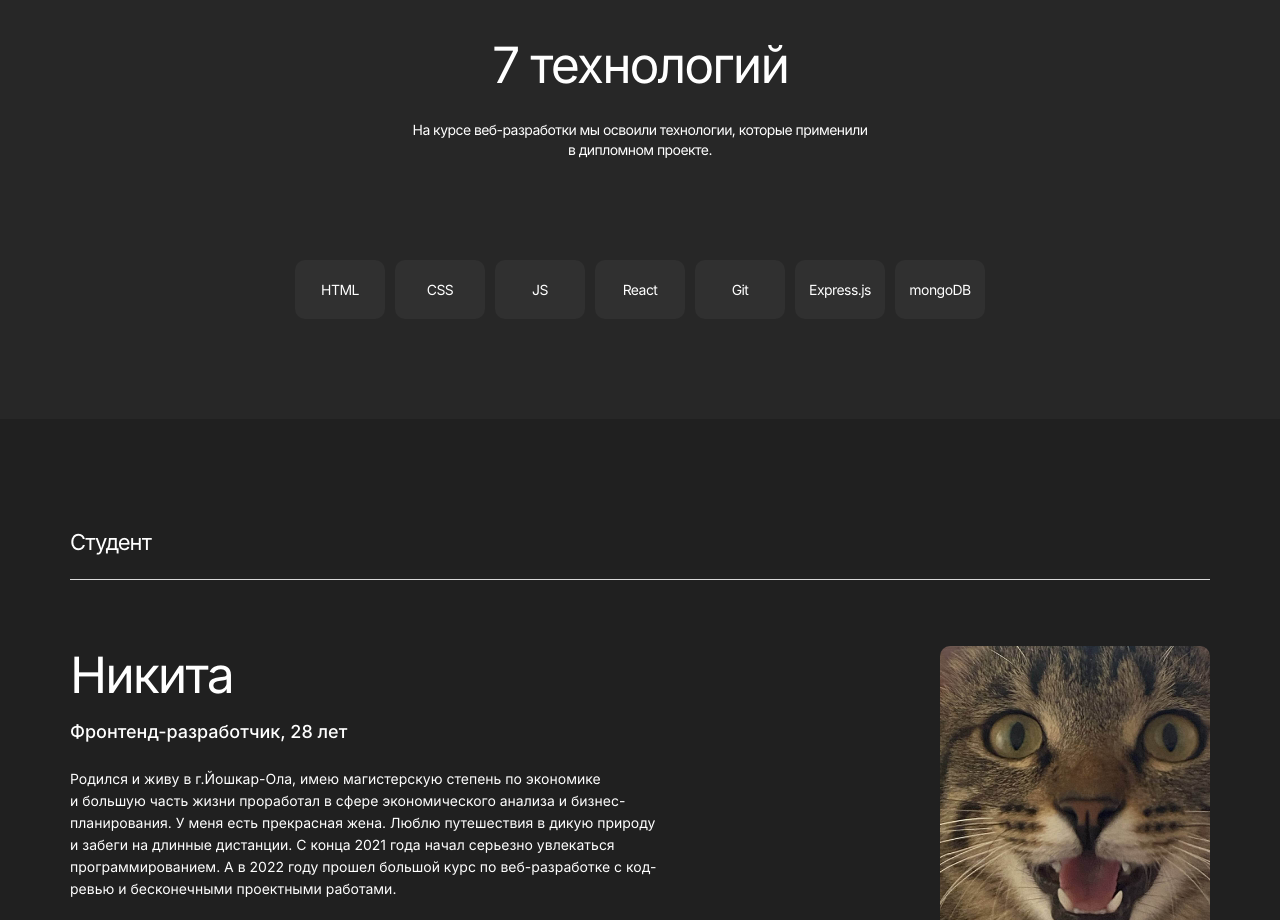
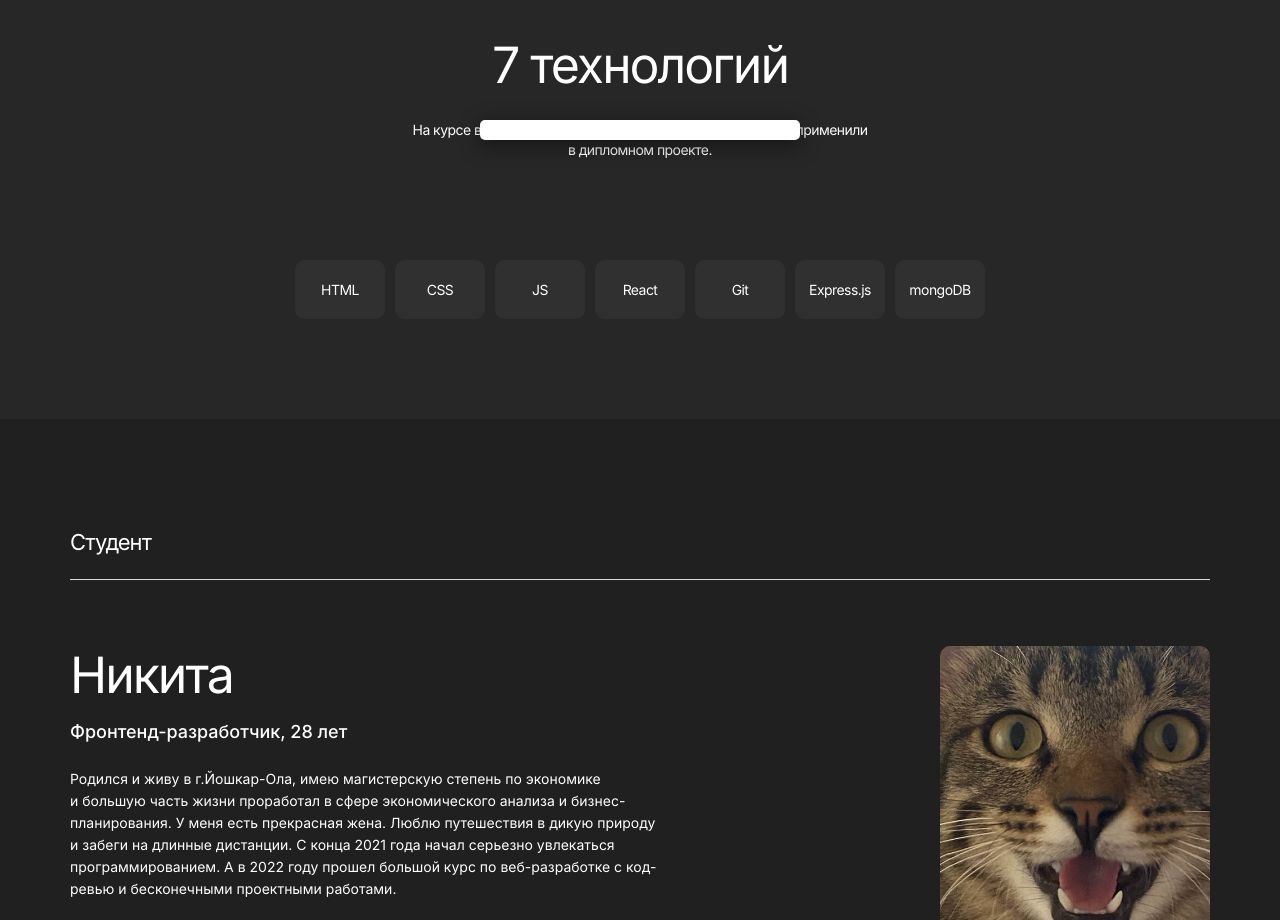
Before and after one commit to ns-mamaev/movies-explorer-frontend, a React (Create React App) app: page / in a window 1280 px wide. Shown: the part 1460-2380 px from the top of the page. Built offline with nearby package versions, Linux system fonts and the light colour scheme; no server answers.

Commit message:
fix: add popup message when get 401 for better UX

```diff
--- a/src/components/App/App.css
+++ b/src/components/App/App.css
@@ -7,3 +7,20 @@
   flex-direction: column;
   align-items: center;
 }
+
+.error-popup {
+  min-width: 300px;
+  max-width: 60%;
+  background-color: #fff;
+  padding: 10px;
+  position: fixed;
+  bottom: -100%;
+  border-radius: 5px;
+  box-shadow: 0 5px 20px rgba(0,0,0,.5);
+  transition: top .2s ease;
+  font-size: 12px;
+}
+
+.error-popup_visible {
+  bottom: 50px;
+}
--- a/src/components/App/App.jsx
+++ b/src/components/App/App.jsx
@@ -25,6 +25,7 @@ import {
   MOBILE_CARDS_QTY,
   SUCCESS_EDIT_PROFILE_TEXT,
   UNAUTHORIZED_ERROR_CODE,
+  TOKEN_MISSMATCH_TEXT,
 } from '../../utills/constants';
 import './App.css';
 
@@ -32,8 +33,8 @@ function App() {
 
   const [currentUser, setCurrentUser] = useState(null);
   const [loggedIn, setLoggedIn] = useState(false);
-  // true - при получении 401 от сервера
-  const [tokenMismatch, setTokenMismatch] = useState(false);
+  // для системных сообщений в попапе
+  const [popupErrorMessage, setPopupErrorMessage] = useState('');
 
   // для показа приветственного сообщения в Movies
   const [isFirstSearch, setIsFirstSearch] = useState(true);
@@ -266,7 +267,6 @@ function App() {
     setLoggedIn(false);
     setCurrentUser(null);
     setIsFirstSearch(true);
-    setTokenMismatch(false);
 
     setMoviesStore([]);
     setFindedMovies([]);
@@ -280,6 +280,7 @@ function App() {
     localStorage.removeItem('shortFilmsToggle');
     localStorage.removeItem('savedShortFilmsToggle');
     localStorage.removeItem('findedMovies');
+    sessionStorage.removeItem('moviesStorage');
 
     navigate('/');
   }
@@ -294,17 +295,13 @@ function App() {
     }
   };
 
-  // отслеживание "потери" токена
-  useEffect(() => {
-    if (tokenMismatch) {
-      clearSession();
-    }
-  }, [tokenMismatch])
-
   // универсальная обработка ошибкок для запросов
   const handleRequestError = (err) => {
     if (err.status === UNAUTHORIZED_ERROR_CODE) {
-      setTokenMismatch(true);
+      clearSession();
+      setPopupErrorMessage(TOKEN_MISSMATCH_TEXT);
+      console.log(TOKEN_MISSMATCH_TEXT);
+      setTimeout(() => setPopupErrorMessage(''), 3000)
     }
     setServerError(err.message);
     //показываю ошибку 3 секунды
@@ -443,6 +440,9 @@ function App() {
               </Route>
             </Routes>
             {isPageWithFooter && <Footer />}
+            <div className={`error-popup ${popupErrorMessage && 'error-popup_visible'}`}>
+              {popupErrorMessage}
+            </div>
           </>
         )}
       </div>
--- a/src/utills/constants.js
+++ b/src/utills/constants.js
@@ -14,5 +14,6 @@ export const FIRST_SEARCH_TEXT = 'Введите запрос и добавьт
 export const FIND_NOTHING_TEXT = 'По запросу ничего не найдено';
 export const NO_SAVED_FILMS_TEXT = 'Сейчас у вас нет сохраненных фильмов. Добавьте понравившиеся через форму поиска на странице "фильмы"'
 export const EMPTY_SEARCH_TEXT = 'Нужно ввести ключевое слово';
+export const TOKEN_MISSMATCH_TEXT = 'Ошибка при выполнении действия: передан невалидный токен. Требуется повторный вход в профиль';
 
 export const UNAUTHORIZED_ERROR_CODE = 401;
```
